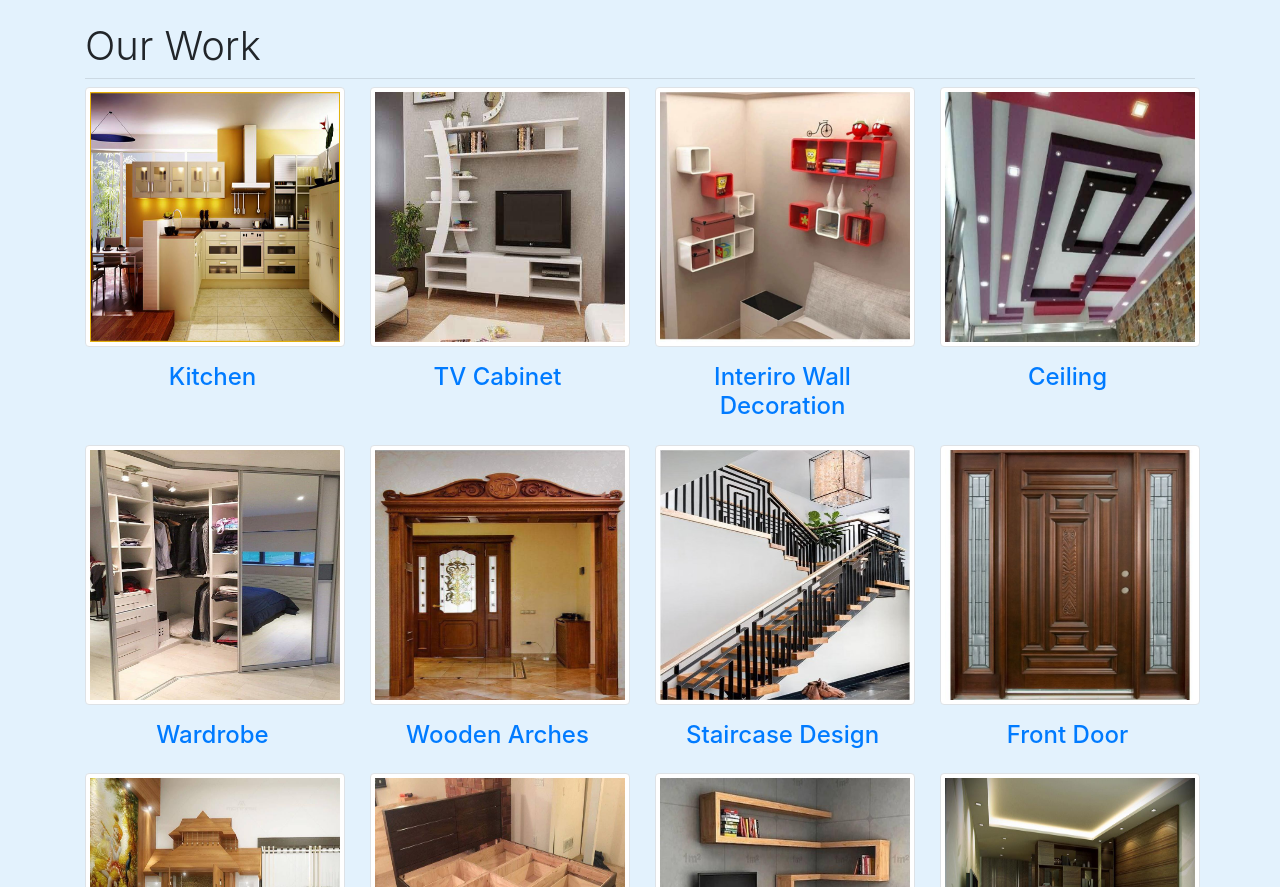
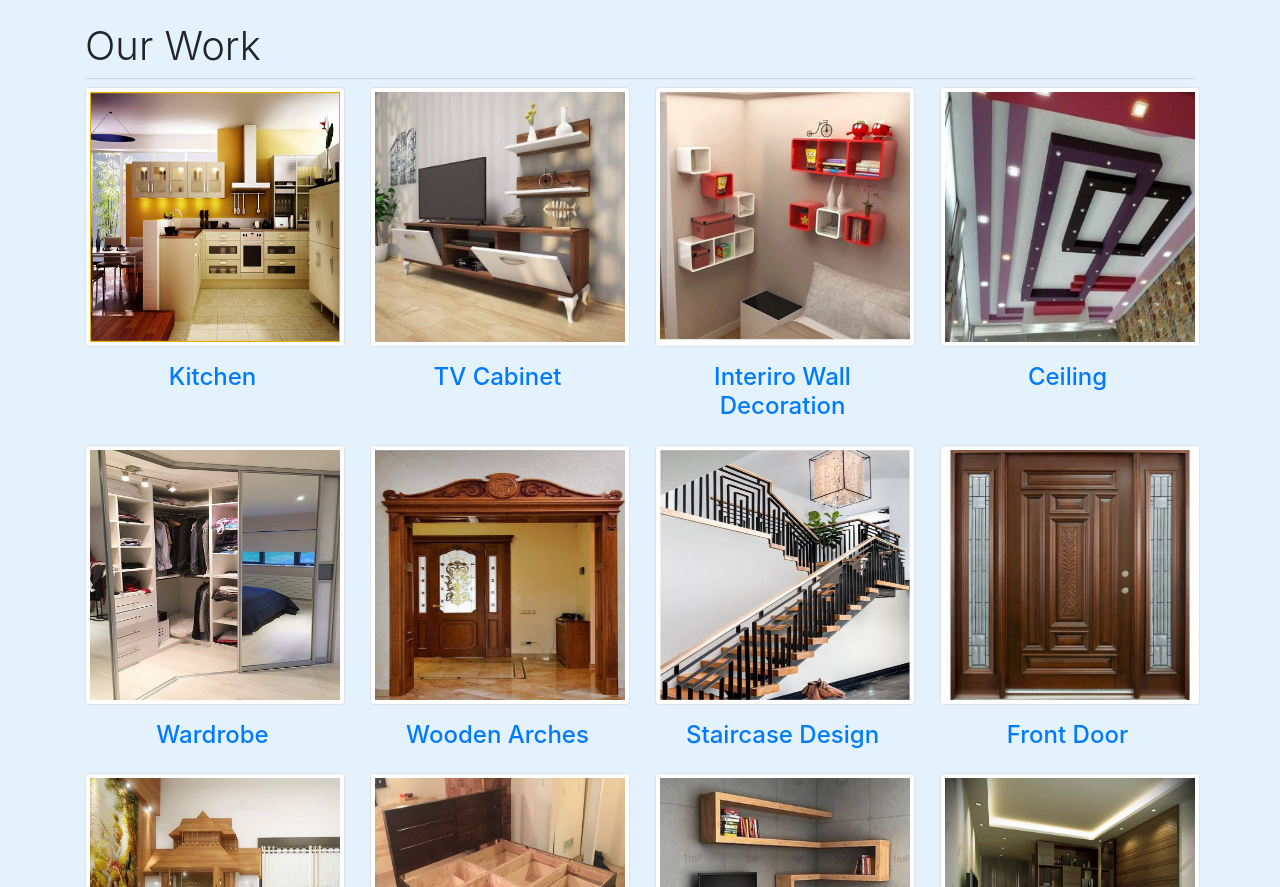
Before and after one commit to Krishnasg/vaanya, a plain HTML site: page index.html in a window 1280 px wide. Shown: the part 854-1741 px from the top of the page. Drawn offline with nearby package versions, Linux system fonts and the light colour scheme.

```diff
--- a/index.html
+++ b/index.html
@@ -101,7 +101,7 @@
                 </div>
                 <div class="col-lg-3 col-md-4 col-6">
                     <a data-galler-type="tv_cabinet_designs" href="#" class="d-block mb-4 h-100 gallery-image">
-                        <img class="img-fluid img-thumbnail" src="imgs/Tv_Cabinet_Designs/2.jpg" alt="">
+                        <img class="img-fluid img-thumbnail" src="imgs/TV_Cabinet_Designs/1.jpg" alt="">
                         <h4 class="text-center my-3">TV Cabinet</h4>
                     </a>
                 </div>
```
